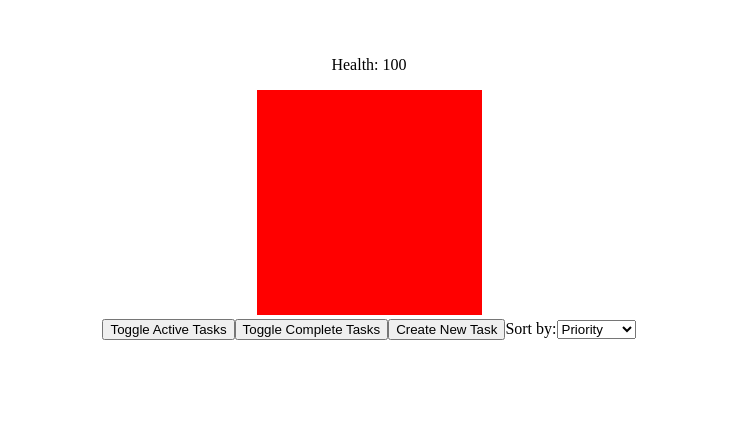
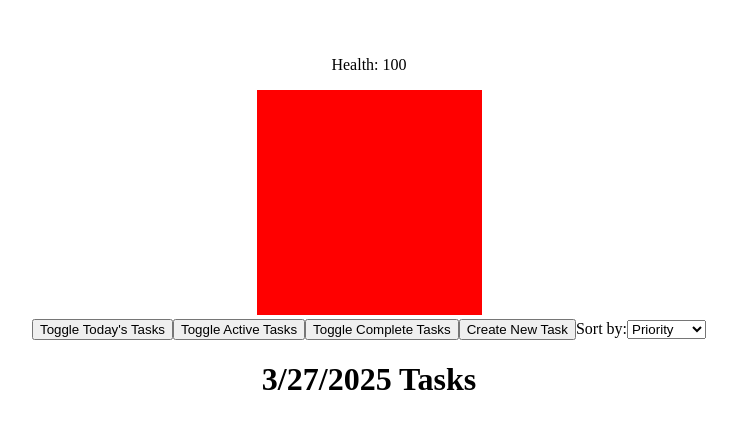
Before and after one commit to QuestlineDJ/task-knight, a React (Vite) app: page / in a window 1280 px wide. Shown: the top 428 px of the page, without its empty margins (271-1008 px from the left). Built offline with nearby package versions, Linux system fonts and the light colour scheme.

Commit message:
Implement today filter view

```diff
--- a/src/TaskSystem.tsx
+++ b/src/TaskSystem.tsx
@@ -60,10 +60,29 @@ function sortByDueDate(array: Array<Task>) : Array<Task> {
    return newArray;
 }
 
+function getTimeSeconds(date: Date) : number {
+   return Math.floor(date.getTime() / 1000);
+}
+
+function createFilterTasks(array: Array<Task>, day: Date) : Array<Task> {
+   var startTime = new Date(day.getTime());
+   startTime.setHours(0, 0, 0);
+
+   var endTime = new Date(day.getTime());
+   endTime.setHours(23, 59, 59);
+
+   return array.filter((element) =>{
+      console.log(getTimeSeconds(startTime) < element.due_time && element.due_time <= getTimeSeconds(endTime))
+      return getTimeSeconds(startTime) < element.due_time && element.due_time <= getTimeSeconds(endTime);
+   });
+
+}
+
 // Import date selection from higher up UI components
 export function TaskMaster() {
   const [showEditor, setShowEditor] = useState(false);
   const [showActive, setShowActive] = useState(false);
+   const [showTodayTasks, setShowTodayTasks] = useState(true);
   const [showComplete, setShowComplete] = useState(false);
   const [enemyHealth, setEnemyHealth] = useState<number>(100);
   const [currentImage, setCurrentImage] = useState(0);
@@ -74,6 +93,11 @@ export function TaskMaster() {
   const [activeTasks, setActiveTasks] = useState<Array<Task>>(new Array());
   const [completeTasks, setCompleteTasks] = useState<Array<Task>>(new Array());
   const [overdueTasks, setOverdueTasks] = useState<Array<Task>>(new Array());
+
+  const [filterDate, setFilterDate] = useState(new Date());
+  const [ filterTasks, setFilterTasks ] = useState(createFilterTasks(activeTasks, filterDate))
+
+   let filterName = filterDate.toLocaleDateString() + " Tasks";
 
   function damageEnemy() {
     setEnemyHealth((prev) => {
@@ -110,6 +134,7 @@ export function TaskMaster() {
    }
 
     setActiveTasks(newActiveTasks);
+    setFilterTasks(createFilterTasks(newActiveTasks, filterDate));
     setShowEditor(false);
   }
 
@@ -121,6 +146,7 @@ export function TaskMaster() {
   function delete_task(taskid: number) {
     var newActiveTasks = activeTasks.filter((task) => task.id != taskid);
     setActiveTasks(newActiveTasks);
+    setFilterTasks(createFilterTasks(newActiveTasks, filterDate));
   }
 
   function new_task() {
@@ -144,6 +170,8 @@ export function TaskMaster() {
     if (newCompleteTasks.length > 100) {
       newCompleteTasks = newCompleteTasks.slice(0, newCompleteTasks.length - 1);
     }
+
+    setFilterTasks(createFilterTasks(newActiveTasks, filterDate));
 
     damageEnemy();
 
@@ -175,7 +203,12 @@ export function TaskMaster() {
           <p>All enemies defeated!</p>
         )}
       </div>
-
+      <button
+         type="button"
+         onClick={() => setShowTodayTasks(!showTodayTasks)}
+      >
+         Toggle Today's Tasks
+      </button>
       <button type="button" onClick={() => setShowActive(!showActive)}>
         Toggle Active Tasks
       </button>
@@ -200,6 +233,15 @@ export function TaskMaster() {
          </select>
       </span>
       <TaskForm callback={handleSave} task={editTask} active={showEditor} cancel_callback={cancel_editor}/>
+      <TaskList
+         name={filterName}
+         action={true}
+         active={showTodayTasks}
+         tasks={filterTasks}
+         delete_handle={delete_task}
+         edit_handle={set_edit_task}
+         complete_handle={complete_task}
+      />
       <TaskList
         name="Active Tasks"
         action={true}
```
